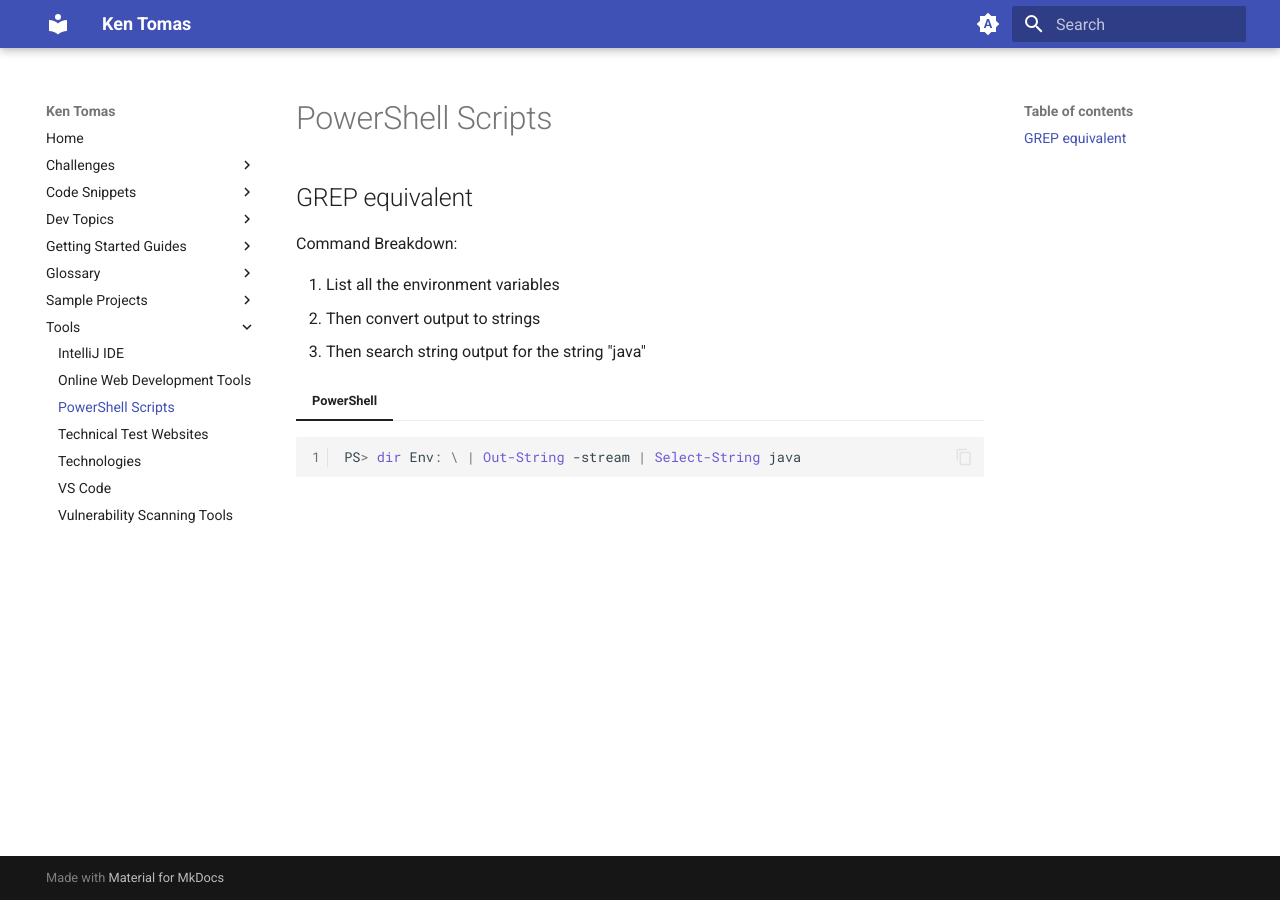
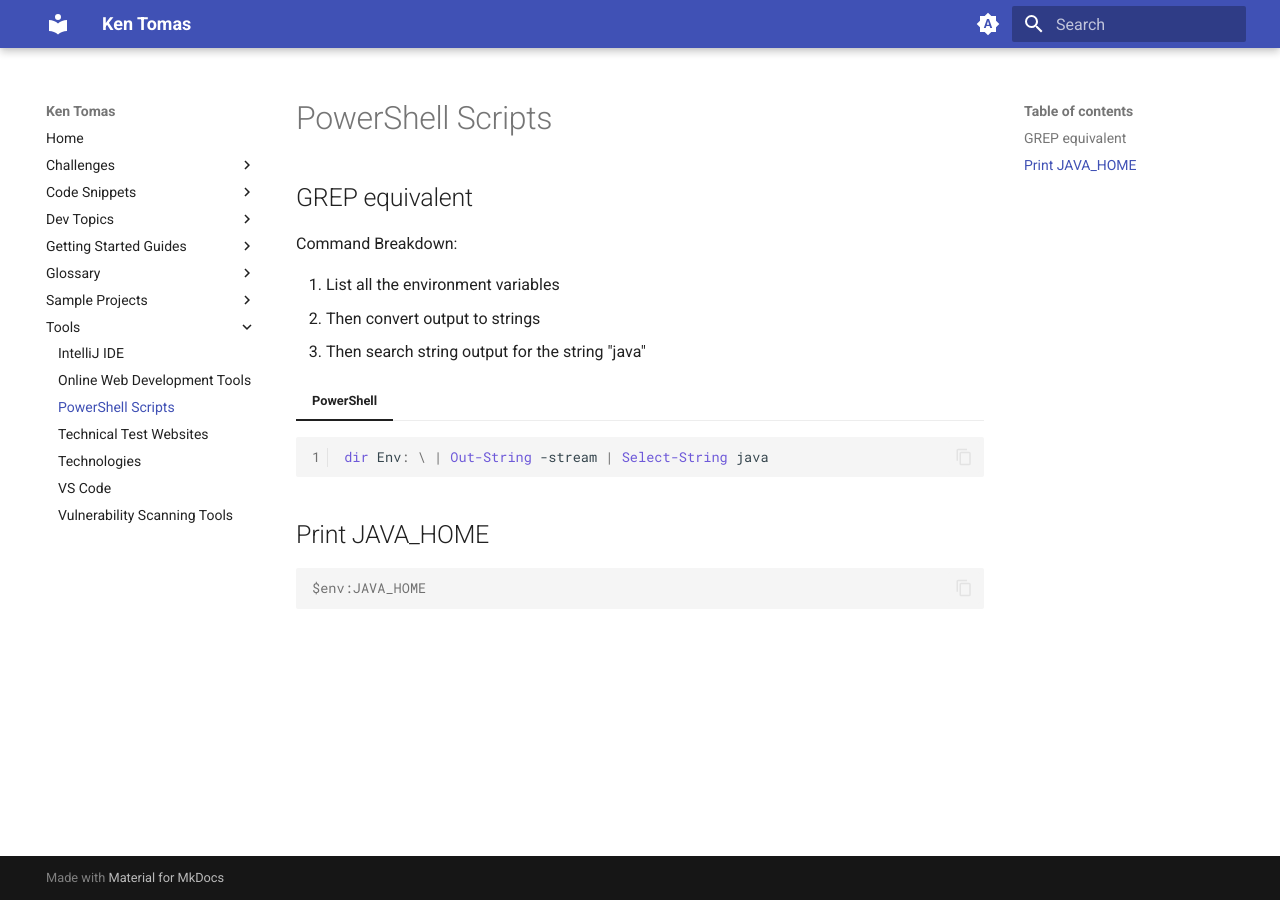
Before and after one commit to kentomas/kentomas.github.io, an MkDocs documentation site: the page built from docs/Tools/PowerShell Scripts.md, in a window 1280 px wide. Built offline with MkDocs 1.6.1 and Material for MkDocs 9.7.7, drawn with Linux system fonts in a browser that asks for light colours.

Commit message:
- Added powershell command for JAVA_HOME

````diff
--- a/docs/Tools/PowerShell Scripts.md
+++ b/docs/Tools/PowerShell Scripts.md
@@ -11,5 +11,11 @@ Command Breakdown:
 === "PowerShell"
 
 ``` powershell linenums="1"
-PS> dir Env: \ | Out-String -stream | Select-String java
+dir Env: \ | Out-String -stream | Select-String java
 ```
+
+## Print JAVA_HOME
+
+```powershell
+$env:JAVA_HOME
+```
````
